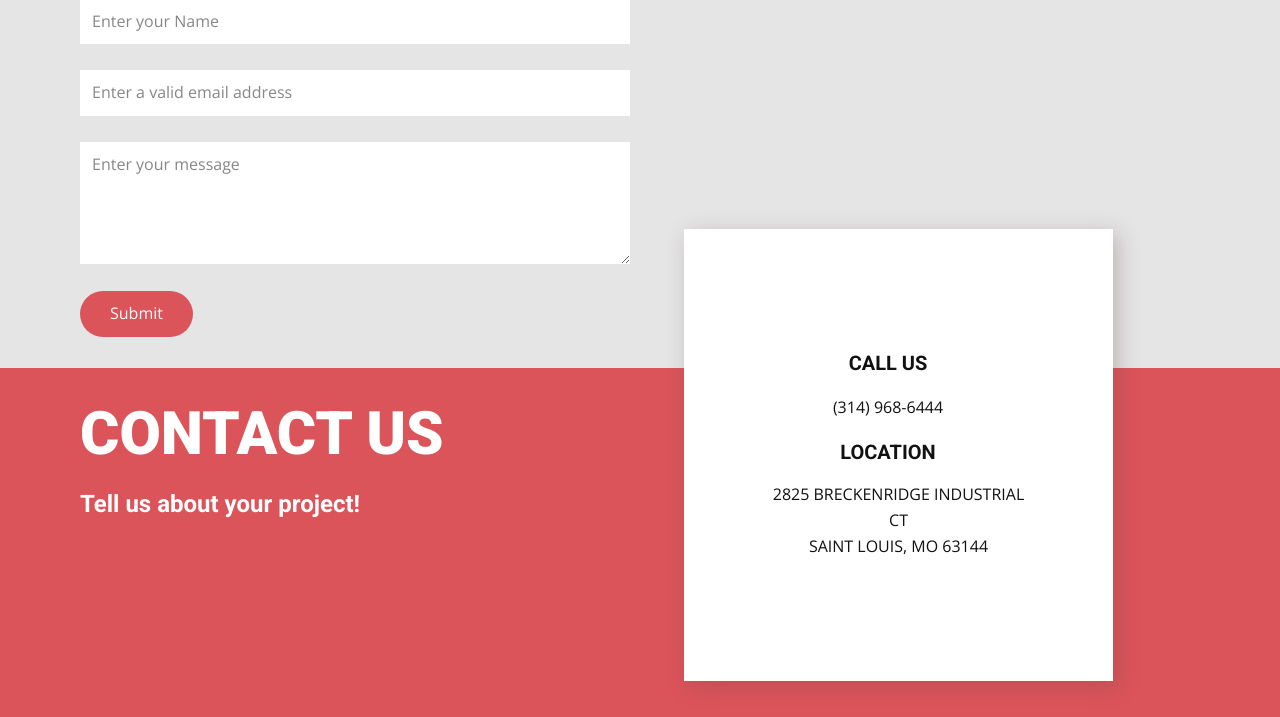
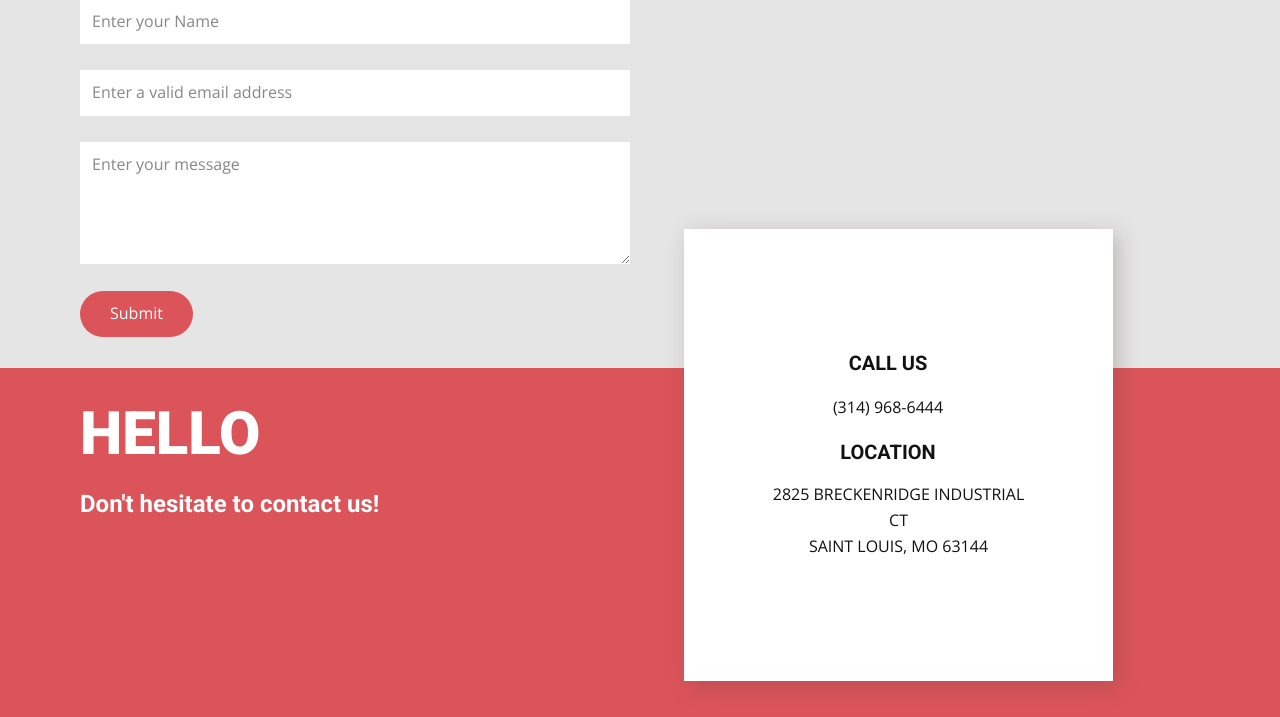
Before and after one commit to runacode/bel, a PHP site: page / in a window 1280 px wide. Shown: the part 164-881 px from the top of the page. Run offline with PHP 8.4, Linux system fonts and the light colour scheme.

Commit message:
Update index.php

```diff
--- a/index.php
+++ b/index.php
@@ -73,8 +73,8 @@ $phone = "(314) 968-6444";
 
                   </div>
                 </div>
-                <h3 class="u-text u-text-7">Contact us</h3>
-                <h6 class="u-text u-text-8">Tell us about your project!</h6>
+                <h3 class="u-text u-text-7">Hello</h3>
+                <h6 class="u-text u-text-8">Don't hesitate to contact us!</h6>
               </div>
             </div>
           </div>
```
